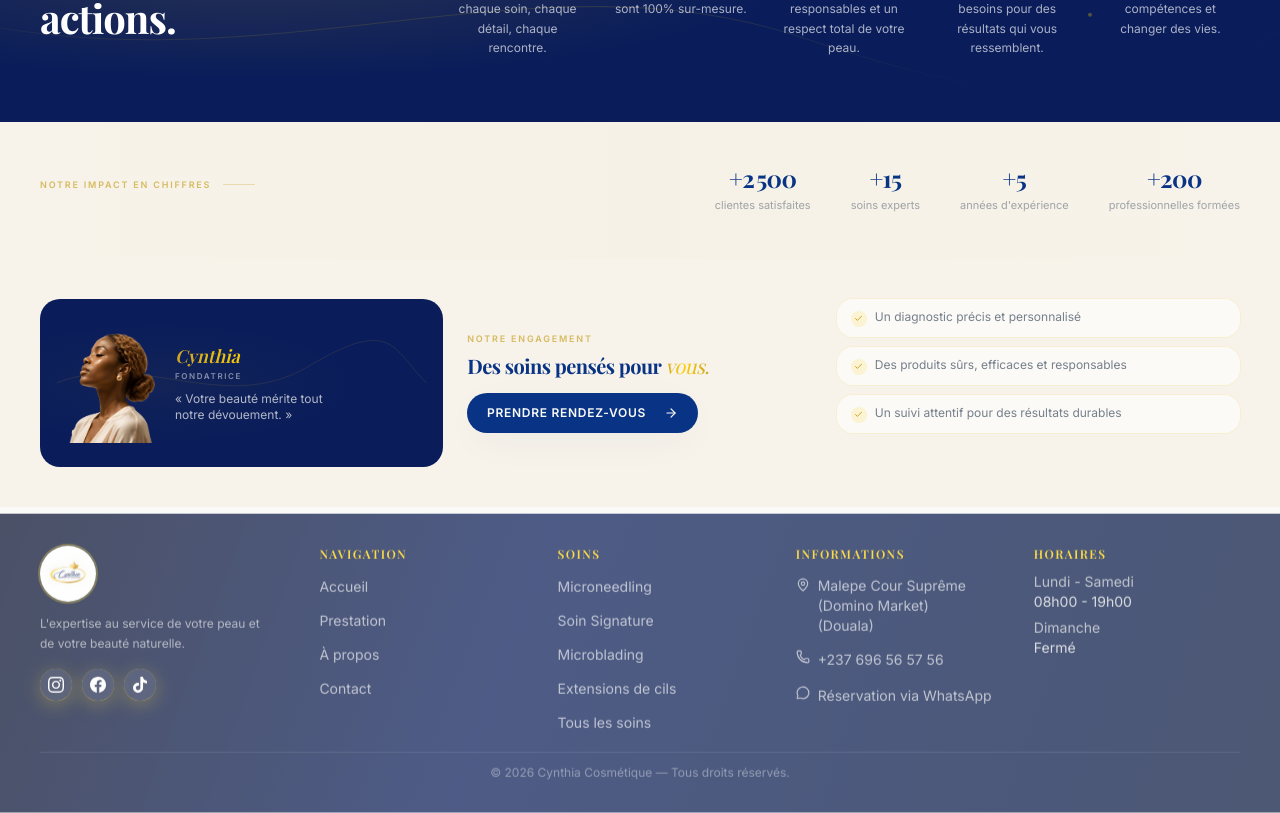
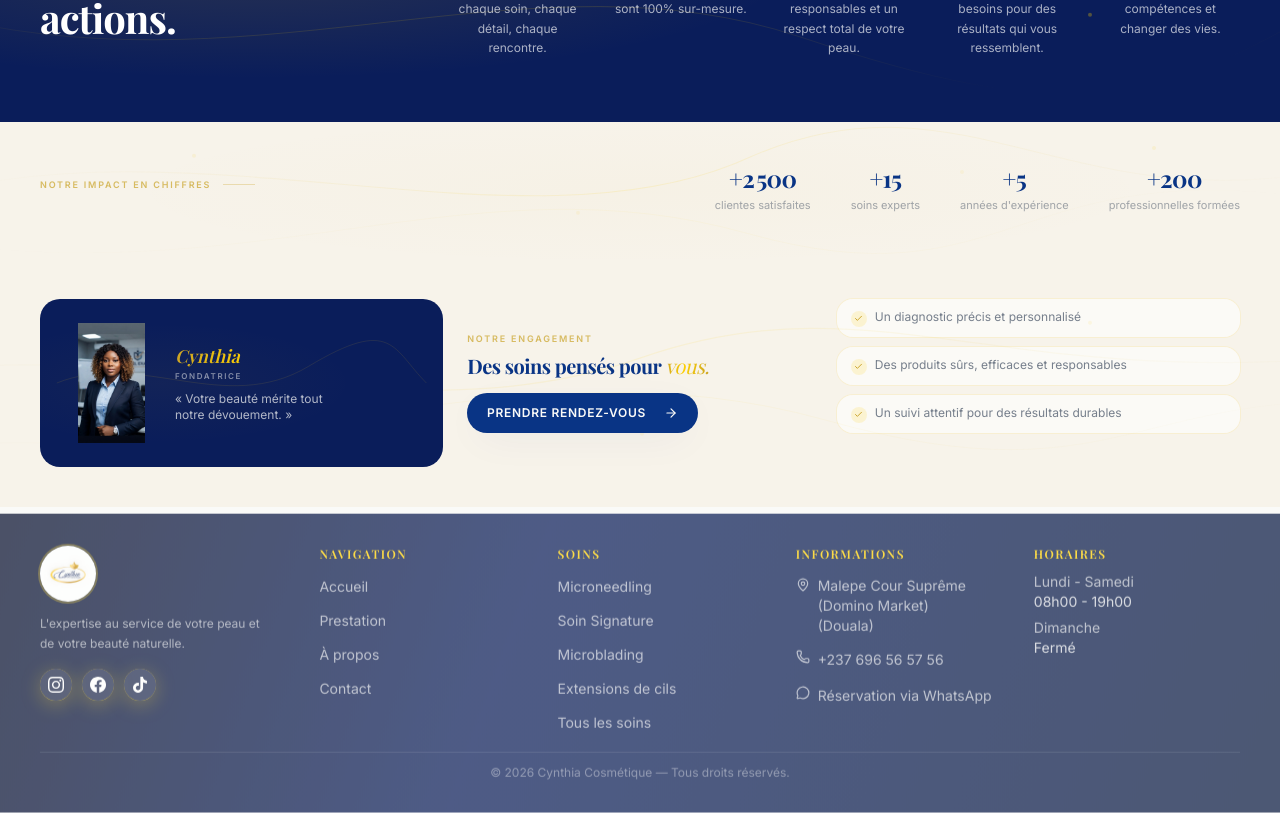
Before and after one commit to kenryalonzo/com.cythia.dev, a Next.js app: page /a-propos in a window 1280 px wide. Shown: the part 1360-2173 px from the top of the page. Built offline with nearby package versions, Linux system fonts and the light colour scheme.

Commit message:
feat: enhance Engagement and ImpactChiffres components with animated backgrounds and floating particles for improved visual appeal

```diff
--- a/components/Engagement.tsx
+++ b/components/Engagement.tsx
@@ -14,7 +14,61 @@ const promises = [
 
 export function Engagement() {
 	return (
-		<section className="relative bg-[#f7f3ea] py-8 sm:py-10">
+		<section className="relative overflow-hidden bg-[#f7f3ea] py-8 sm:py-10">
+			{/* Background gold flowing lines */}
+			<svg
+				className="pointer-events-none absolute inset-0 h-full w-full opacity-25"
+				viewBox="0 0 1200 200"
+				fill="none"
+				preserveAspectRatio="xMidYMid slice"
+				aria-hidden="true"
+			>
+				<defs>
+					<linearGradient id="gold-eng-bg" x1="0" y1="0" x2="1" y2="0">
+						<stop offset="0%" stopColor="#c9a227" stopOpacity="0" />
+						<stop offset="50%" stopColor="#fdcf02" stopOpacity="0.4" />
+						<stop offset="100%" stopColor="#c9a227" stopOpacity="0" />
+					</linearGradient>
+				</defs>
+				<motion.path
+					d="M-50 100 C 200 50, 400 150, 600 80 S 900 120, 1250 70"
+					stroke="url(#gold-eng-bg)"
+					strokeWidth="1"
+					initial={{ pathLength: 0, opacity: 0 }}
+					whileInView={{ pathLength: 1, opacity: 1 }}
+					viewport={{ once: true }}
+					transition={{ duration: 3, ease: "easeInOut" }}
+				/>
+				<motion.path
+					d="M-50 140 C 300 180, 500 60, 750 130 S 1000 90, 1250 120"
+					stroke="url(#gold-eng-bg)"
+					strokeWidth="0.8"
+					initial={{ pathLength: 0, opacity: 0 }}
+					whileInView={{ pathLength: 1, opacity: 0.6 }}
+					viewport={{ once: true }}
+					transition={{ duration: 3.5, ease: "easeInOut", delay: 0.4 }}
+				/>
+			</svg>
+			{/* Floating particles */}
+			{[
+				{ cx: "10%", cy: "30%", delay: 0 },
+				{ cx: "85%", cy: "25%", delay: 1.2 },
+				{ cx: "50%", cy: "70%", delay: 0.6 },
+			].map((p) => (
+				<motion.div
+					key={`eng-p-${p.cx}-${p.cy}`}
+					className="absolute h-1 w-1 rounded-full bg-gold/40"
+					style={{ left: p.cx, top: p.cy }}
+					animate={{ y: [0, -8, 0], opacity: [0.2, 0.6, 0.2] }}
+					transition={{
+						duration: 5,
+						repeat: Infinity,
+						ease: "easeInOut",
+						delay: p.delay,
+					}}
+					aria-hidden
+				/>
+			))}
 			<div className="container-luxe">
 				<div className="flex flex-col gap-5 lg:flex-row lg:items-stretch lg:gap-6">
 					{/* ─── Left: Blue card with portrait ─── */}
@@ -54,7 +108,7 @@ export function Engagement() {
 							<div className="relative z-10 flex items-center gap-4">
 								<div className="relative h-[100px] w-[80px] shrink-0 sm:h-[120px] sm:w-[95px]">
 									<Image
-										src="/assets/images/profil-cynthia.png"
+										src="/assets/images/cynthia-image.png"
 										alt="Cynthia"
 										fill
 										sizes="95px"
--- a/components/ImpactChiffres.tsx
+++ b/components/ImpactChiffres.tsx
@@ -38,13 +38,68 @@ function CountUp({ target }: { target: string }) {
 export function ImpactChiffres() {
 	return (
 		<section className="relative overflow-hidden bg-cream py-8 sm:py-10">
-			{/* Subtle gold shimmer */}
+			{/* Background gold flowing lines */}
+			<svg
+				className="pointer-events-none absolute inset-0 h-full w-full opacity-25"
+				viewBox="0 0 1200 200"
+				fill="none"
+				preserveAspectRatio="xMidYMid slice"
+				aria-hidden="true"
+			>
+				<defs>
+					<linearGradient id="gold-impact-line" x1="0" y1="0" x2="1" y2="0">
+						<stop offset="0%" stopColor="#c9a227" stopOpacity="0" />
+						<stop offset="50%" stopColor="#fdcf02" stopOpacity="0.5" />
+						<stop offset="100%" stopColor="#c9a227" stopOpacity="0" />
+					</linearGradient>
+				</defs>
+				<motion.path
+					d="M-50 100 C 200 40, 500 160, 700 70 S 1000 130, 1250 80"
+					stroke="url(#gold-impact-line)"
+					strokeWidth="1"
+					initial={{ pathLength: 0, opacity: 0 }}
+					whileInView={{ pathLength: 1, opacity: 1 }}
+					viewport={{ once: true }}
+					transition={{ duration: 2.5, ease: "easeInOut" }}
+				/>
+				<motion.path
+					d="M-50 150 C 250 190, 450 70, 700 140 S 950 60, 1250 110"
+					stroke="url(#gold-impact-line)"
+					strokeWidth="0.7"
+					initial={{ pathLength: 0, opacity: 0 }}
+					whileInView={{ pathLength: 1, opacity: 0.5 }}
+					viewport={{ once: true }}
+					transition={{ duration: 3, ease: "easeInOut", delay: 0.3 }}
+				/>
+			</svg>
+			{/* Floating particles */}
+			{[
+				{ cx: "15%", cy: "25%", delay: 0 },
+				{ cx: "75%", cy: "35%", delay: 1 },
+				{ cx: "45%", cy: "65%", delay: 0.5 },
+				{ cx: "90%", cy: "20%", delay: 1.8 },
+			].map((p) => (
+				<motion.div
+					key={`imp-p-${p.cx}-${p.cy}`}
+					className="absolute h-1 w-1 rounded-full bg-gold/35"
+					style={{ left: p.cx, top: p.cy }}
+					animate={{ y: [0, -10, 0], opacity: [0.2, 0.5, 0.2] }}
+					transition={{
+						duration: 5,
+						repeat: Infinity,
+						ease: "easeInOut",
+						delay: p.delay,
+					}}
+					aria-hidden
+				/>
+			))}
+			{/* Radial glow */}
 			<div
-				className="pointer-events-none absolute inset-0 opacity-40"
+				className="pointer-events-none absolute inset-0 opacity-30"
 				aria-hidden
 				style={{
 					background:
-						"linear-gradient(90deg, transparent 0%, rgba(201,162,39,0.05) 50%, transparent 100%)",
+						"radial-gradient(ellipse 60% 80% at 50% 50%, rgba(201,162,39,0.08) 0%, transparent 70%)",
 				}}
 			/>
 
@@ -70,7 +125,7 @@ export function ImpactChiffres() {
 								<motion.div
 									whileHover={{ y: -3, scale: 1.04 }}
 									transition={{ type: "spring", stiffness: 400, damping: 20 }}
-									className="group flex flex-col items-center cursor-default"
+									className="group flex cursor-default flex-col items-center"
 								>
 									<CountUp target={s.number} />
 									<span className="mt-0.5 text-[10px] text-slate-ink/50 transition-colors group-hover:text-slate-ink/70 sm:text-[11px]">
```
Also changed, not shown: public/assets/images/cynthia-image.png (added).
